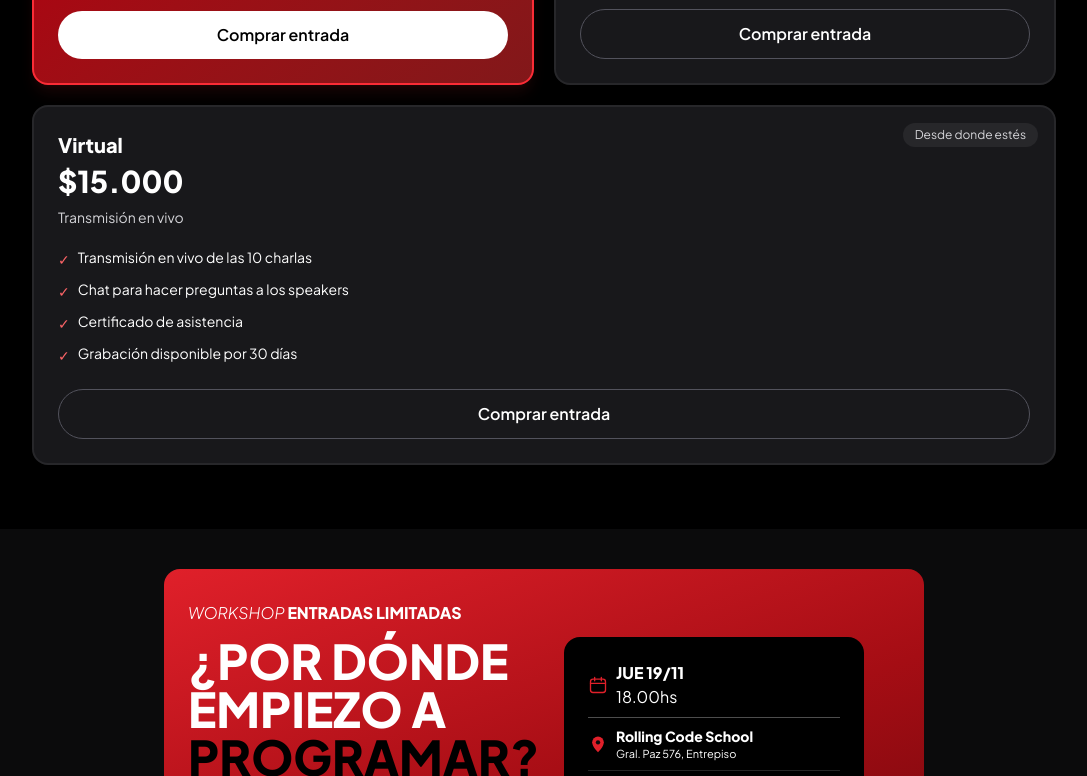
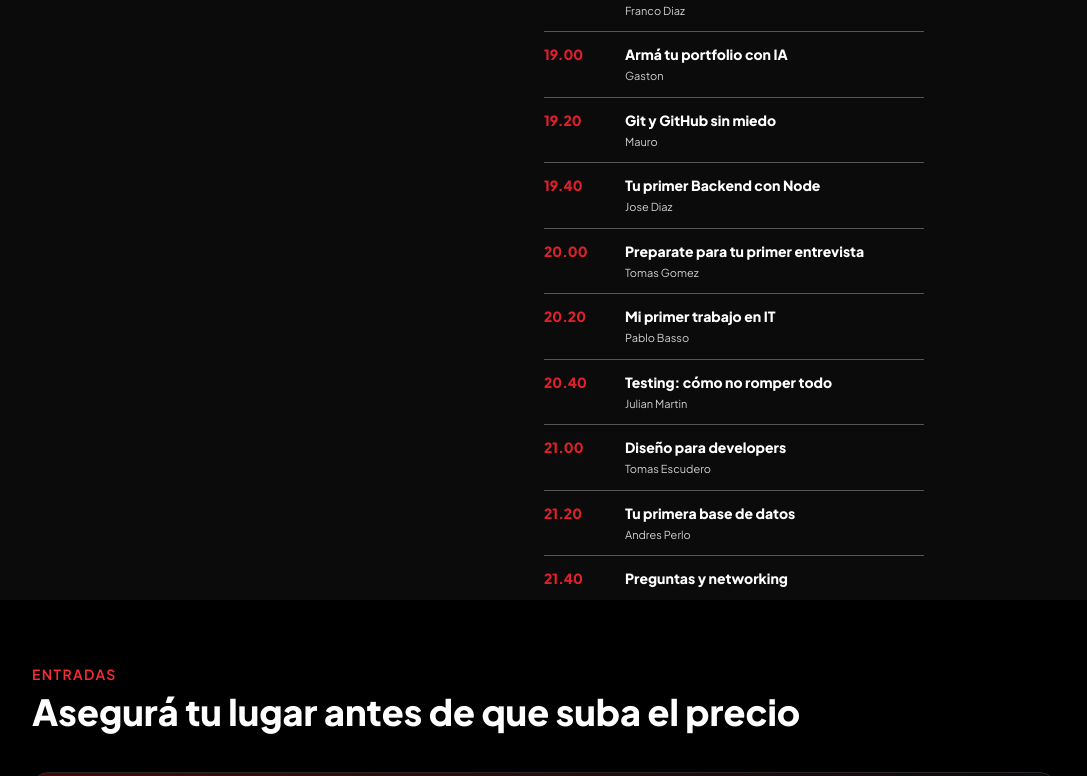
Before and after one commit to lioneldebortoli/WorkShopRC, a React (Vite) app: page / in a window 1280 px wide. Shown: the part 704-1480 px from the top of the page, without its empty margins (96-1183 px from the left). Built offline with nearby package versions, Linux system fonts and the light colour scheme.

Commit message:
corregui la posion la app

```diff
--- a/src/App.jsx
+++ b/src/App.jsx
@@ -12,9 +12,9 @@ function App() {
 
       <section>
         <main>
-        <Entradas />
           <HeroPublicidad />
           <Agenda />
+        <Entradas />
           <CompraSegura />
         </main>
       </section>
```
